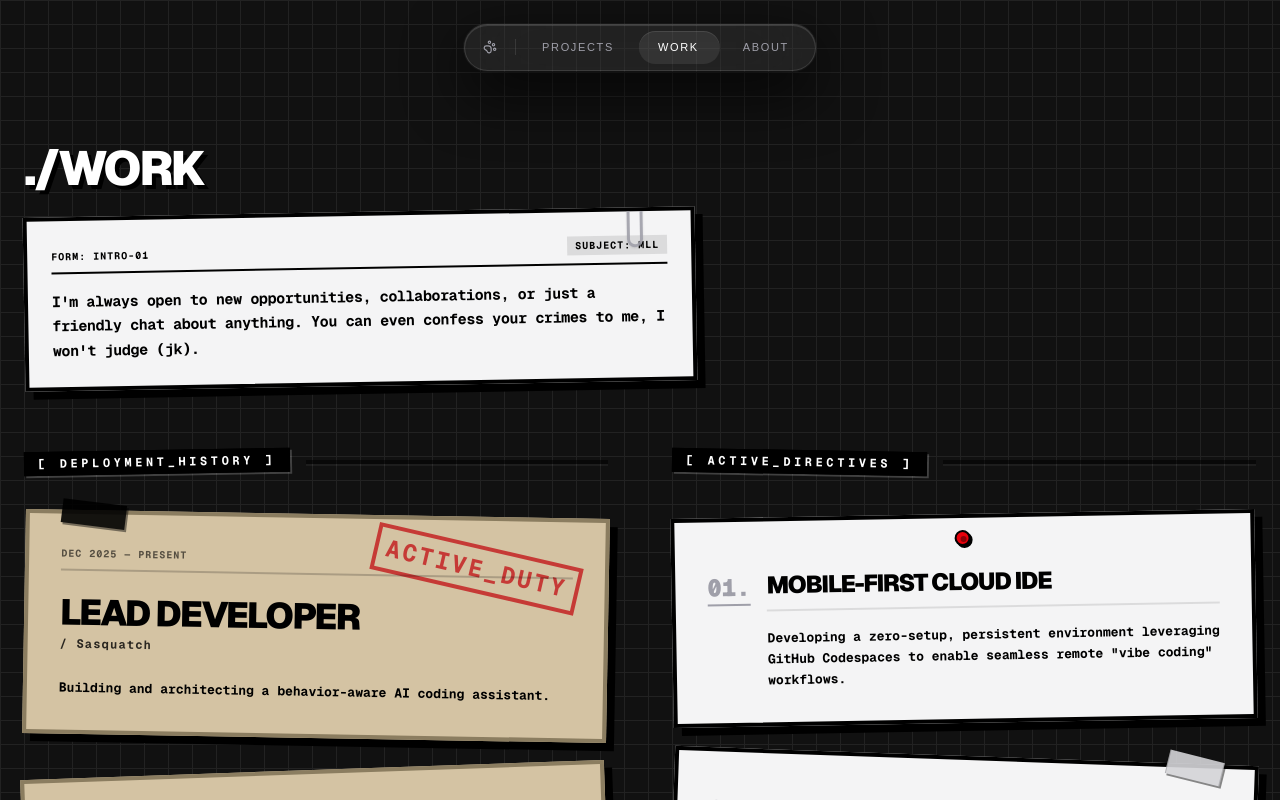
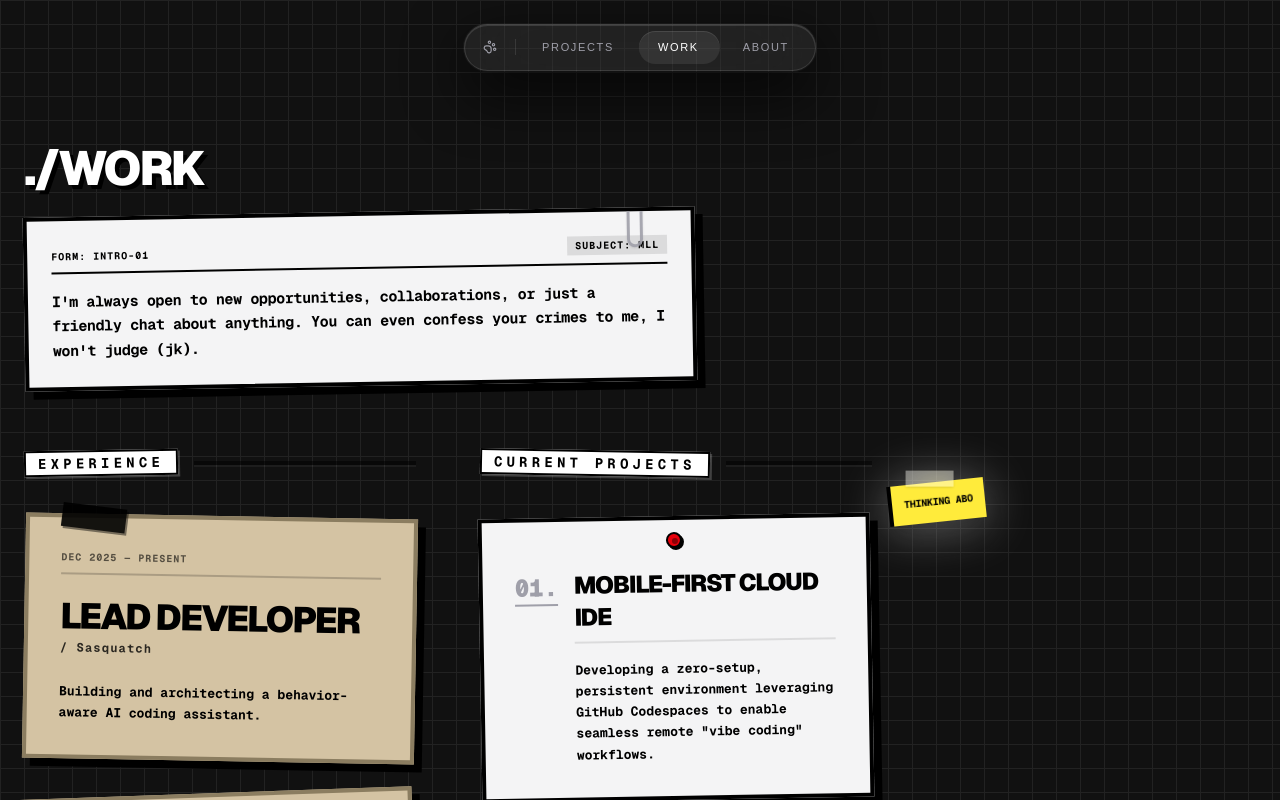
Before and after one commit to bikemaster2331/porpolyo, a Next.js app: page /work in a window 1280 px wide. Shown: the top 800 px of the page. Built offline with nearby package versions, Linux system fonts and the light colour scheme.

Commit message:
feat: scale up bmo and implement interactive card-hover text on work page

```diff
--- a/src/app/work/page.tsx
+++ b/src/app/work/page.tsx
@@ -1,10 +1,65 @@
+"use client";
+import { useState, useRef, useEffect } from 'react';
+import Script from 'next/script';
 import Footer from '@/components/footer';
 
 export default function Work() {
+  const [bmoReply, setBmoReply] = useState("SYSTEM IS READY. BMO IS NOT.");
+  const [displayedReply, setDisplayedReply] = useState("");
+  const [isHovering, setIsHovering] = useState(false);
+  const [bmoY, setBmoY] = useState(0);
+  const quoteIndexRef = useRef(0);
+
+  useEffect(() => {
+    if (isHovering) return;
+
+    const quotes = [
+      "THINKING ABOUT BIKES... AND MASTERS",
+      "SYSTEM OPTIMAL. AWAITING COMMANDS. HATCHING EGGS",
+      "I MISS PAPA PIZZERIA AND FARMVILLE",
+      "EXPLORING THE DIGITAL VOID AND MY DRAGON CITY",
+      "ALL SYSTEMS GO. WHAT'S NEXT? WORLD DOMINATION!!",
+      "SCANNING FOR COOL PROJECTS AND POKÉMONS",
+      "YOU MIGHT WANT TO CHECK OUT THE PROJECTS FOLDER!",
+      "WOWSOMETRIC! ADVENTURE? OKAYLICIOUS!",
+      "KUMUSTA KA? - FROM TAGALOG BMO",
+      "HUH? NASAAN AKO? SINO KAYO? BAKIT AKO ROBOT?",
+      "LET ME TELL YOU SOMETHING ABOUT MLL, HE'S A BIT....",
+      "MSG RECEIVED: LET'S WORK TOGETHER - MARTHAN",
+      "WHALE LOOKED COOL SO I PUT IT THERE - MLL",
+      "IM STUCK IN HERE, CANT GO TO OTHER PAGES..."
+    ];
+
+    const timer = setInterval(() => {
+      setBmoReply(quotes[quoteIndexRef.current % quotes.length]);
+      quoteIndexRef.current++;
+    }, 5000);
+
+    return () => clearInterval(timer);
+  }, [isHovering]);
+
+  useEffect(() => {
+    let i = 0;
+    setDisplayedReply("");
+    const targetText = bmoReply || "AWAITING_INPUT";
+    const interval = setInterval(() => {
+      setDisplayedReply(targetText.slice(0, i + 1));
+      i++;
+      if (i >= targetText.length) {
+        clearInterval(interval);
+      }
+    }, 50);
+    return () => clearInterval(interval);
+  }, [bmoReply]);
+
   return (
+    <>
+      <Script
+        type="module"
+        src="https://ajax.googleapis.com/ajax/libs/model-viewer/3.4.0/model-viewer.min.js"
+      />
       <div className="flex flex-col items-center min-h-screen relative text-white pb-24 md:pb-0 px-4 sm:px-6 overflow-x-clip">
 
-      {/* Global Cutting Mat Grid Background */}
         <div className="fixed inset-0 bg-[#111] bg-[linear-gradient(to_right,#222_1px,transparent_1px),linear-gradient(to_bottom,#222_1px,transparent_1px)] bg-[size:24px_24px] -z-10" aria-hidden="true" />
 
         <div className="w-full order-first md:order-last">
@@ -13,85 +68,93 @@ export default function Work() {
 
         <div className="max-w-7xl w-full flex-grow pt-9 md:pt-36 relative z-10">
 
-        {/* --- HEADER SECTION --- */}
-        <div className="md:mb-16 mb-4 flex flex-col gap-3 relative">
+          <div className="flex md:hidden items-center justify-center mb-12 drop-shadow-[0_0_8px_rgba(255,255,255,0.8)]">
+             <div className="w-full h-64">
+                <model-viewer
+                  src="/models/bmo.glb"
+                  autoplay
+                  camera-controls
+                  disable-zoom
+                  disable-tap
+                  shadow-intensity="2"
+                  environment-image="neutral"
+                  exposure="1"
+                  interaction-prompt="none"
+                  style={{ width: '100%', height: '100%', backgroundColor: 'transparent' }}
+                  {...({ reveal: 'auto' } as any)}
+                >
+                  <div slot="progress-bar" />
+                </model-viewer>
+              </div>
+          </div>
 
+          <div className="md:mb-16 mb-4 flex flex-col md:flex-row gap-8 relative items-start">
+            <div className="flex flex-col gap-3 relative flex-grow">
               <h1 className="text-4xl md:text-5xl font-black tracking-tighter uppercase drop-shadow-[4px_4px_0_rgba(0,0,0,1)] text-white font-sans">
                 ./WORK
               </h1>
 
-          {/* Official Document Intro Card */}
               <div className="relative bg-zinc-100 p-6 border-4 border-black shadow-[8px_8px_0_rgba(0,0,0,1)] rotate-[-1deg] max-w-2xl mt-2 overflow-hidden group hover:rotate-0 hover:-translate-y-1 hover:-translate-x-1 hover:shadow-[12px_12px_0_rgba(0,0,0,1)] transition-all duration-300">
-
-            {/* Fake CSS Paperclip */}
                 <div className="absolute -top-3 right-12 w-4 h-12 border-[3px] border-zinc-400 rounded-full shadow-sm z-50 opacity-90" />
-
-            {/* Form Header */}
                 <div className="border-b-2 border-black pb-2 mb-4 flex justify-between items-end">
                   <span className="font-mono text-[10px] font-bold text-black uppercase tracking-widest">FORM: INTRO-01</span>
                   <span className="font-mono text-[10px] font-bold text-black uppercase tracking-widest bg-black/10 px-2 py-0.5">SUBJECT: MLL</span>
                 </div>
-
                 <p className="text-black font-mono md:text-[15px] text-[13px] font-bold leading-relaxed tracking-tight">
                   I'm always open to new opportunities, collaborations, or just a friendly chat about anything. You can even confess your crimes to me, I won't judge (jk).
                 </p>
               </div>
             </div>
+          </div>
 
-        {/* --- PERSONNEL RECORD GRID --- */}
-        <div className="grid grid-cols-1 md:grid-cols-2 gap-12 md:gap-16 mb-16 mt-12">
+          <div className="grid grid-cols-1 md:grid-cols-[1fr_1fr_0.6fr] gap-12 md:gap-16 mb-16 mt-12 relative">
 
-          {/* COLUMN 1: DEPLOYMENT HISTORY (Experience) */}
             <div className="flex flex-col gap-8">
-
-            {/* Dymo Label Header */}
               <div className="flex items-center gap-4 mb-2">
-              <div className="inline-block px-3 py-1 bg-black border-2 border-black shadow-[2px_2px_0_rgba(255,255,255,0.2)] z-20 rotate-[-1deg]">
-                <h2 className="text-[12px] font-mono font-bold text-white uppercase tracking-[0.3em] leading-none">
-                  [ DEPLOYMENT_HISTORY ]
+                <div className="inline-block px-3 py-1 bg-white border-2 border-black shadow-[2px_2px_0_rgba(255,255,255,0.2)] z-20 rotate-[-1deg]">
+                  <h2 className="text-[14px] font-mono font-bold text-black uppercase tracking-[0.3em] leading-none">
+                    EXPERIENCE
                   </h2>
                 </div>
                 <div className="h-1 flex-grow bg-black shadow-[0_2px_0_rgba(255,255,255,0.1)] opacity-50"></div>
               </div>
 
               <div className="flex flex-col gap-8 relative z-10">
-
-              {/* Sasquatch - Manila Folder Scrap */}
-              <div className="relative bg-[#D4C3A3] p-6 md:p-8 border-4 border-[#8B7D60] shadow-[8px_8px_0_rgba(0,0,0,1)] rotate-[1deg] hover:rotate-0 hover:scale-[1.02] hover:shadow-[12px_12px_0_rgba(0,0,0,1)] hover:-translate-y-1 hover:-translate-x-1 transition-all duration-300 cursor-default">
-
-                {/* Black Electrical Tape */}
+                <div
+                  className="relative bg-[#D4C3A3] p-6 md:p-8 border-4 border-[#8B7D60] shadow-[8px_8px_0_rgba(0,0,0,1)] rotate-[1deg] hover:rotate-0 hover:scale-[1.02] hover:shadow-[12px_12px_0_rgba(0,0,0,1)] hover:-translate-y-1 hover:-translate-x-1 transition-all duration-300 cursor-default"
+                  onMouseEnter={() => {
+                    setBmoY(0);
+                    setIsHovering(true);
+                    setBmoReply("HELPING SASQUATCH BUILD AN AI BEAST");
+                  }}
+                  onMouseLeave={() => setIsHovering(false)}
+                >
                   <div className="absolute -top-3 left-8 w-16 h-6 bg-black rotate-6 shadow-[2px_2px_0_rgba(0,0,0,0.5)] z-50 opacity-90" />
-
-                {/* Red Active Duty Stamp */}
-                <div className="absolute top-6 right-2 md:right-6 border-4 border-red-600 text-red-600 font-bold text-xl md:text-2xl px-2 py-1 rotate-12 opacity-70 mix-blend-multiply tracking-widest font-mono pointer-events-none">
-                  ACTIVE_DUTY
-                </div>
-
                   <div className="font-mono text-[10px] font-bold text-black/60 uppercase tracking-widest border-b-2 border-black/20 pb-2 mb-4">Dec 2025 — Present</div>
-
                   <h3 className="text-2xl md:text-4xl font-black font-sans text-black uppercase tracking-tighter leading-none mb-1 mt-6">
                     Lead Developer
                   </h3>
                   <div className="font-mono text-[12px] font-bold text-black/80 mb-6 tracking-widest">/ Sasquatch</div>
-
                   <p className="text-black font-mono text-[13px] font-bold leading-relaxed">
                     Building and architecting a behavior-aware AI coding assistant.
                   </p>
                 </div>
 
-              {/* DOST-ASTI - Manila Folder Scrap */}
-              <div className="relative bg-[#D4C3A3] p-6 md:p-8 border-4 border-[#8B7D60] shadow-[8px_8px_0_rgba(0,0,0,1)] rotate-[-2deg] hover:rotate-0 hover:scale-[1.02] hover:shadow-[12px_12px_0_rgba(0,0,0,1)] hover:-translate-y-1 hover:-translate-x-1 transition-all duration-300 cursor-default">
-
-                {/* Black Electrical Tape */}
+                <div
+                  className="relative bg-[#D4C3A3] p-6 md:p-8 border-4 border-[#8B7D60] shadow-[8px_8px_0_rgba(0,0,0,1)] rotate-[-2deg] hover:rotate-0 hover:scale-[1.02] hover:shadow-[12px_12px_0_rgba(0,0,0,1)] hover:-translate-y-1 hover:-translate-x-1 transition-all duration-300 cursor-default"
+                  onMouseEnter={() => {
+                    setBmoY(200);
+                    setIsHovering(true);
+                    setBmoReply("ASTI MEMORIES... PYTHON PIPELINES GALORE");
+                  }}
+                  onMouseLeave={() => setIsHovering(false)}
+                >
                   <div className="absolute top-1/2 -right-4 w-12 h-6 bg-black -rotate-12 shadow-[2px_2px_0_rgba(0,0,0,0.5)] z-50 opacity-90" />
-
                   <div className="font-mono text-[10px] font-bold text-black/60 uppercase tracking-widest border-b-2 border-black/20 pb-2 mb-4">May 2025 — Aug 2025</div>
-
                   <h3 className="text-2xl md:text-3xl font-black font-sans text-black/80 uppercase tracking-tighter leading-none mb-1">
                     Software Dev Intern
                   </h3>
                   <div className="font-mono text-[12px] font-bold text-black/70 mb-6 tracking-widest">/ DOST-ASTI</div>
-
                   <p className="text-black/80 font-mono text-[13px] font-bold leading-relaxed">
                     Designed and implemented a modular data processing pipeline in Python.
                   </p>
@@ -99,29 +162,29 @@ export default function Work() {
               </div>
             </div>
 
-          {/* COLUMN 2: ACTIVE VECTORS (Current Projects) */}
             <div className="flex flex-col gap-8">
-
-            {/* Dymo Label Header */}
               <div className="flex items-center gap-4 mb-2">
-              <div className="inline-block px-3 py-1 bg-black border-2 border-black shadow-[2px_2px_0_rgba(255,255,255,0.2)] z-20 rotate-1">
-                <h2 className="text-[12px] font-mono font-bold text-white uppercase tracking-[0.3em] leading-none">
-                  [ ACTIVE_DIRECTIVES ]
+                <div className="inline-block px-3 py-1 bg-white border-2 border-black shadow-[2px_2px_0_rgba(255,255,255,0.2)] z-20 rotate-1">
+                  <h2 className="text-[14px] font-mono font-bold text-black uppercase tracking-[0.3em] leading-none">
+                    CURRENT PROJECTS
                   </h2>
                 </div>
                 <div className="h-1 flex-grow bg-black shadow-[0_2px_0_rgba(255,255,255,0.1)] opacity-50"></div>
               </div>
 
               <div className="flex flex-col gap-8 relative z-10">
-
-              {/* Mobile IDE - Index Card */}
-              <div className="relative bg-zinc-100 p-6 md:p-8 border-4 border-black shadow-[8px_8px_0_rgba(0,0,0,1)] rotate-[-1deg] hover:rotate-0 hover:scale-[1.02] hover:shadow-[12px_12px_0_rgba(0,0,0,1)] hover:-translate-y-1 hover:-translate-x-1 transition-all duration-300 cursor-default">
-
-                {/* Red Push Pin */}
+                <div
+                  className="relative bg-zinc-100 p-6 md:p-8 border-4 border-black shadow-[8px_8px_0_rgba(0,0,0,1)] rotate-[-1deg] hover:rotate-0 hover:scale-[1.02] hover:shadow-[12px_12px_0_rgba(0,0,0,1)] hover:-translate-y-1 hover:-translate-x-1 transition-all duration-300 cursor-default"
+                  onMouseEnter={() => {
+                    setBmoY(0);
+                    setIsHovering(true);
+                    setBmoReply("VIBE CODING ON THE GO? YES PLEASE");
+                  }}
+                  onMouseLeave={() => setIsHovering(false)}
+                >
                   <div className="absolute top-3 left-1/2 -translate-x-1/2 w-4 h-4 rounded-full bg-red-600 border-2 border-black shadow-[2px_2px_0_rgba(0,0,0,1)] z-50 flex items-center justify-center">
                     <div className="w-1.5 h-1.5 rounded-full bg-black/40 translate-x-[1px] translate-y-[1px]" />
                   </div>
-
                   <div className="flex items-start gap-4 mt-4">
                     <span className="text-zinc-400 font-black font-mono text-2xl mt-0.5 border-b-2 border-zinc-400">01.</span>
                     <div>
@@ -133,12 +196,16 @@ export default function Work() {
                   </div>
                 </div>
 
-              {/* AI Agent - Index Card */}
-              <div className="relative bg-zinc-100 p-6 md:p-8 border-4 border-black shadow-[8px_8px_0_rgba(0,0,0,1)] rotate-[2deg] hover:rotate-0 hover:scale-[1.02] hover:shadow-[12px_12px_0_rgba(0,0,0,1)] hover:-translate-y-1 hover:-translate-x-1 transition-all duration-300 cursor-default">
-
-                {/* Silver Duct Tape */}
+                <div
+                  className="relative bg-zinc-100 p-6 md:p-8 border-4 border-black shadow-[8px_8px_0_rgba(0,0,0,1)] rotate-[2deg] hover:rotate-0 hover:scale-[1.02] hover:shadow-[12px_12px_0_rgba(0,0,0,1)] hover:-translate-y-1 hover:-translate-x-1 transition-all duration-300 cursor-default"
+                  onMouseEnter={() => {
+                    setBmoY(200);
+                    setIsHovering(true);
+                    setBmoReply("AUTONOMOUS AGENTS ARE THE FUTURE");
+                  }}
+                  onMouseLeave={() => setIsHovering(false)}
+                >
                   <div className="absolute -top-3 right-8 w-14 h-6 bg-zinc-300 border-x border-black/20 rotate-12 opacity-90 shadow-[2px_2px_0_rgba(0,0,0,0.5)] z-50" />
-
                   <div className="flex items-start gap-4 mt-2">
                     <span className="text-zinc-400 font-black font-mono text-2xl mt-0.5 border-b-2 border-zinc-400">02.</span>
                     <div>
@@ -149,15 +216,50 @@ export default function Work() {
                     </div>
                   </div>
                 </div>
+              </div>
+            </div>
 
+            <div className="hidden md:flex flex-col relative pt-8">
+              <div
+                className="sticky top-40 transition-all duration-700 ease-in-out"
+                style={{ transform: `translateY(${bmoY}px)` }}
+              >
+                <div className="w-[320px] h-[320px] relative drop-shadow-[0_4px_24px_rgba(255,255,255,0.4)] group/bmo">
+                  <div className="absolute top-0 -left-12 z-30 pointer-events-auto max-w-[240px] -rotate-6">
+                    <div className={`transition-all duration-500 transform ${bmoReply ? 'opacity-100 translate-y-0' : 'opacity-0 -translate-y-4'}`}>
+                      <div className="relative bg-[#ffeb3b] text-black p-3 shadow-xl transition-all duration-300 border-l-4 border-black">
+                        <div className="absolute -top-3 left-4 w-12 h-4 bg-white/40 backdrop-blur-md rotate-6 shadow-sm z-50" />
+                        <p className="font-mono text-[10px] leading-relaxed uppercase font-bold tracking-tight text-left w-full break-words relative z-10">
+                          {displayedReply}
+                        </p>
+                      </div>
+                    </div>
+                  </div>
+
+                  <div className="w-full h-full absolute inset-0">
+                    <model-viewer
+                      src="/models/bmo.glb"
+                      autoplay
+                      camera-controls
+                      disable-zoom
+                      disable-tap
+                      shadow-intensity="2"
+                      environment-image="neutral"
+                      exposure="1"
+                      interaction-prompt="none"
+                      style={{ width: '100%', height: '100%', backgroundColor: 'transparent' }}
+                      {...({ reveal: 'auto' } as any)}
+                    >
+                      <div slot="progress-bar" />
+                    </model-viewer>
+                  </div>
+                </div>
               </div>
             </div>
 
           </div>
 
-        {/* --- CONTACT LINKS (Physical Buttons) --- */}
           <div className="flex flex-wrap gap-4 md:gap-6 w-full mt-16 pl-2 pb-8 relative z-20">
-
             <a
               href="mailto:tanlanuzga@gmail.com"
               className="flex items-center justify-center p-4 md:p-5 bg-white border-4 border-black shadow-[6px_6px_0_rgba(0,0,0,1)] hover:shadow-[0px_0px_0_rgba(0,0,0,1)] hover:translate-y-[6px] hover:translate-x-[6px] transition-all duration-150 group"
@@ -189,13 +291,12 @@ export default function Work() {
                 <path fillRule="evenodd" clipRule="evenodd" d="M64 5.103c-33.347 0-60.388 27.035-60.388 60.388 0 26.681 17.303 49.316 41.297 57.302 3.017.559 4.125-1.31 4.125-2.905 0-1.434-.055-6.27-.083-11.242-16.8 3.653-20.345-7.125-20.345-7.125-2.747-6.98-6.705-8.836-6.705-8.836-5.48-3.748.413-3.67.413-3.67 6.063.425 9.256 6.223 9.256 6.223 5.386 9.23 14.127 6.562 17.573 5.02.542-3.903 2.107-6.568 3.834-8.076-13.413-1.525-27.514-6.708-27.514-29.858 0-6.592 2.355-11.983 6.222-16.206-.628-1.53-2.697-7.67.585-15.991 0 0 5.07-1.623 16.61 6.191a57.396 57.396 0 0115.111-2.032c5.132.024 10.3.693 15.127 2.032 11.53-7.814 16.59-6.191 16.59-6.191 3.291 8.32 1.225 14.46.596 15.991 3.876 4.223 6.212 9.614 6.212 16.206 0 23.21-14.123 28.311-27.584 29.806 2.167 1.874 4.097 5.55 4.097 11.183 0 8.08-.076 14.583-.076 16.574 0 1.609 1.088 3.487 4.154 2.894 23.971-8.002 41.256-30.63 41.256-57.299 0-33.353-27.038-60.388-60.392-60.388z" />
               </svg>
             </a>
-
           </div>
 
-        {/* THE LIMIT: Navbar Buffer */}
           <div className="h-24 md:h-0 w-full shrink-0" aria-hidden="true" />
 
         </div>
       </div>
+    </>
   );
 }
```
Lines whose indentation alone changed are shown as unchanged.
